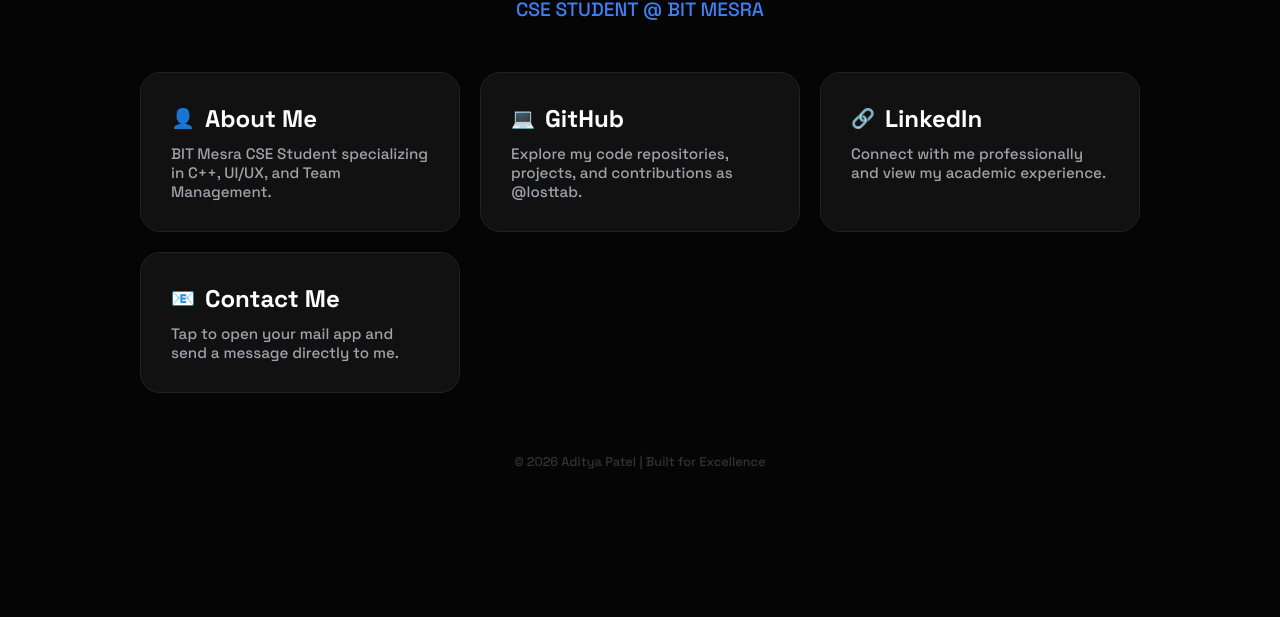
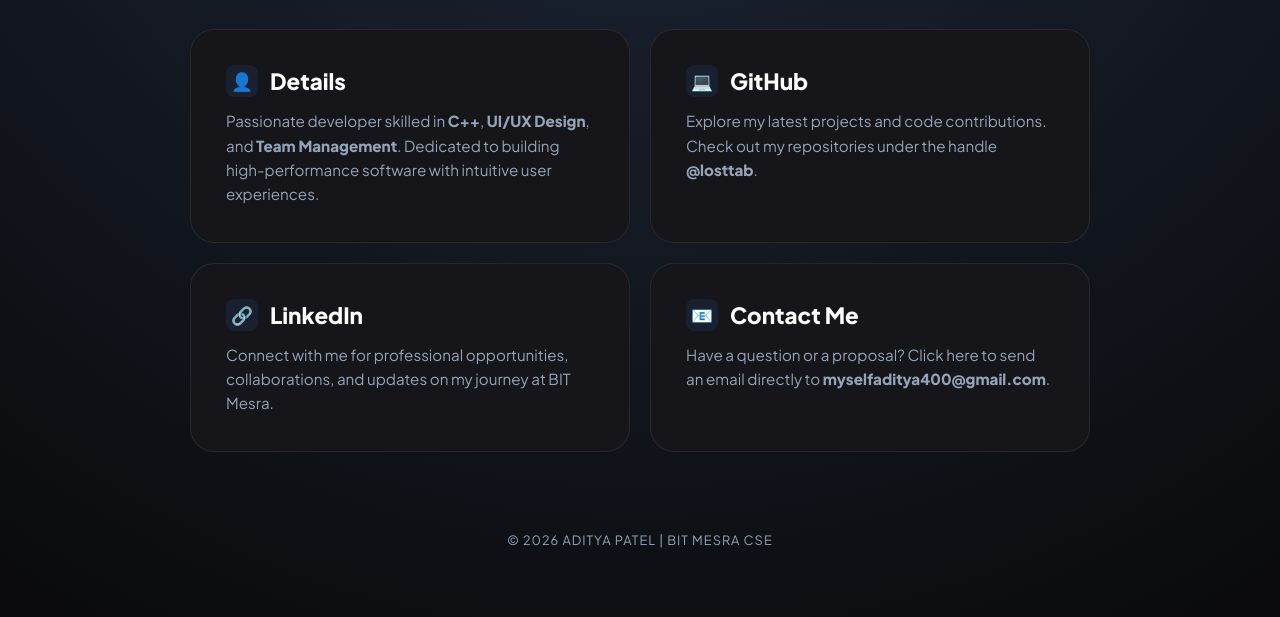
Before and after one commit to losttab/my-portfolio, a plain HTML site: page index.html in a window 1280 px wide. Shown: the part 223-840 px from the top of the page. Before the commit the page ends 800 px from the top, so only its background shows below. Drawn offline with Linux system fonts and the light colour scheme.

Commit message:
Update index.html
Fixed LinkedIn link

```diff
--- a/index.html
+++ b/index.html
@@ -3,98 +3,113 @@
 <head>
     <meta charset="UTF-8">
     <meta name="viewport" content="width=device-width, initial-scale=1.0">
-    <title>Aditya Patel | BIT Mesra</title>
-    <link href="https://fonts.googleapis.com/css2?family=Space+Grotesk:wght@300;500;700&display=swap" rel="stylesheet">
+    <title>Aditya Patel | Portfolio</title>
+    <link href="https://fonts.googleapis.com/css2?family=Plus+Jakarta+Sans:wght@300;400;600;800&display=swap" rel="stylesheet">
     <style>
         :root {
-            --bg: #050505;
-            --card-bg: #111111;
+            --bg: #0a0a0c;
+            --card-bg: #16161a;
             --accent: #3b82f6;
-            --text: #ffffff;
-            --text-dim: #a1a1aa;
+            --text-main: #ffffff;
+            --text-dim: #94a3b8;
+            --border: rgba(255, 255, 255, 0.08);
         }
 
         body {
-            font-family: 'Space Grotesk', sans-serif;
+            font-family: 'Plus Jakarta Sans', sans-serif;
             background-color: var(--bg);
-            color: var(--text);
+            background-image: radial-gradient(circle at 50% -20%, #1e293b, #0a0a0c);
+            color: var(--text-main);
             margin: 0;
             display: flex;
             flex-direction: column;
             align-items: center;
             justify-content: center;
             min-height: 100vh;
-            overflow-x: hidden;
+            padding: 20px;
         }
 
-        /* Initial Hero Section */
-        .hero {
+        /* Hero Section */
+        header {
             text-align: center;
-            margin-bottom: 50px;
+            margin-bottom: 60px;
             animation: fadeIn 1s ease-out;
         }
 
         h1 {
-            font-size: clamp(3rem, 10vw, 5rem);
+            font-size: clamp(2.5rem, 8vw, 4.5rem);
+            font-weight: 800;
             margin: 0;
             letter-spacing: -2px;
-            background: linear-gradient(to bottom, #fff 30%, #666);
+            background: linear-gradient(135deg, #fff 40%, #3b82f6);
             -webkit-background-clip: text;
             -webkit-text-fill-color: transparent;
         }
 
         .tagline {
+            font-size: 1.1rem;
             color: var(--accent);
-            font-weight: 500;
-            font-size: 1.2rem;
+            font-weight: 600;
+            letter-spacing: 2px;
+            text-transform: uppercase;
             margin-top: 10px;
         }
 
-        /* Grid Options */
-        .options-grid {
+        /* Interactive Grid */
+        .grid {
             display: grid;
-            grid-template-columns: repeat(auto-fit, minmax(280px, 1fr));
+            grid-template-columns: repeat(auto-fit, minmax(300px, 1fr));
             gap: 20px;
-            width: 90%;
-            max-width: 1000px;
+            width: 100%;
+            max-width: 900px;
             animation: slideUp 0.8s ease-out;
         }
 
-        .option-card {
+        .card {
             background: var(--card-bg);
-            border: 1px solid #222;
-            padding: 30px;
-            border-radius: 20px;
+            border: 1px solid var(--border);
+            padding: 35px;
+            border-radius: 24px;
             text-decoration: none;
             color: inherit;
-            transition: all 0.4s cubic-bezier(0.175, 0.885, 0.32, 1.275);
+            transition: all 0.4s cubic-bezier(0.23, 1, 0.32, 1);
             position: relative;
-            overflow: hidden;
         }
 
-        .option-card:hover {
+        .card:hover {
+            transform: translateY(-10px);
             border-color: var(--accent);
-            transform: translateY(-10px);
-            background: #161616;
+            box-shadow: 0 20px 40px rgba(0, 0, 0, 0.4);
+            background: #1c1c21;
         }
 
-        .option-card h3 {
-            margin: 0 0 10px 0;
-            font-size: 1.5rem;
+        .card h3 {
+            margin: 0 0 12px 0;
+            font-size: 1.4rem;
+            color: var(--text-main);
             display: flex;
             align-items: center;
-            gap: 10px;
+            gap: 12px;
         }
 
-        .option-card p {
+        .card p {
+            margin: 0;
+            line-height: 1.6;
             color: var(--text-dim);
-            margin: 0;
             font-size: 0.95rem;
         }
 
-        .icon {
-            font-size: 1.2rem;
+        /* Icon Styling */
+        .icon-circle {
+            width: 32px;
+            height: 32px;
+            background: rgba(59, 130, 246, 0.1);
+            border-radius: 8px;
+            display: flex;
+            align-items: center;
+            justify-content: center;
             color: var(--accent);
+            font-size: 1.1rem;
         }
 
         /* Animations */
@@ -104,64 +119,55 @@
         }
 
         @keyframes slideUp {
-            from { opacity: 0; transform: translateY(40px); }
+            from { opacity: 0; transform: translateY(30px); }
             to { opacity: 1; transform: translateY(0); }
         }
 
-        /* Detail Modal Simulation */
-        .details-content {
-            margin-top: 15px;
-            padding-top: 15px;
-            border-top: 1px solid #333;
-            font-size: 0.85rem;
-            display: none;
+        footer {
+            margin-top: 80px;
+            color: var(--text-dim);
+            font-size: 0.8rem;
+            letter-spacing: 1px;
         }
 
-        .option-card:focus .details-content {
-            display: block;
-        }
-
-        footer {
-            margin-top: 60px;
-            color: #333;
-            font-size: 0.8rem;
+        /* Responsive Tweaks */
+        @media (max-width: 600px) {
+            .grid { grid-template-columns: 1fr; }
+            .card { padding: 25px; }
         }
     </style>
 </head>
 <body>
 
-    <section class="hero">
+    <header>
         <h1>ADITYA PATEL</h1>
-        <div class="tagline">CSE STUDENT @ BIT MESRA</div>
-    </section>
+        <div class="tagline">CSE Student @ BIT Mesra</div>
+    </header>
 
-    <div class="options-grid">
-        <div class="option-card" tabindex="0">
-            <h3><span class="icon">👤</span> About Me</h3>
-            <p>BIT Mesra CSE Student specializing in C++, UI/UX, and Team Management.</p>
-            <div class="details-content">
-                Currently focused on building efficient software solutions and exploring the intersection of design and engineering.
-            </div>
+    <div class="grid">
+        <div class="card">
+            <h3><span class="icon-circle">👤</span> Details</h3>
+            <p>Passionate developer skilled in <b>C++</b>, <b>UI/UX Design</b>, and <b>Team Management</b>. Dedicated to building high-performance software with intuitive user experiences.</p>
         </div>
 
-        <a href="https://github.com/losttab" target="_blank" class="option-card">
-            <h3><span class="icon">💻</span> GitHub</h3>
-            <p>Explore my code repositories, projects, and contributions as @losttab.</p>
+        <a href="https://github.com/losttab" target="_blank" class="card">
+            <h3><span class="icon-circle">💻</span> GitHub</h3>
+            <p>Explore my latest projects and code contributions. Check out my repositories under the handle <b>@losttab</b>.</p>
         </a>
 
-        <a href="https://linkedin.com/in/aditya-patel-231006" target="_blank" class="option-card">
-            <h3><span class="icon">🔗</span> LinkedIn</h3>
-            <p>Connect with me professionally and view my academic experience.</p>
+        <a href="https://www.linkedin.com/in/aditya-patel-231006/" target="_blank" class="card">
+            <h3><span class="icon-circle">🔗</span> LinkedIn</h3>
+            <p>Connect with me for professional opportunities, collaborations, and updates on my journey at BIT Mesra.</p>
         </a>
 
-        <a href="mailto:myselfaditya400@gmail.com" class="option-card">
-            <h3><span class="icon">📧</span> Contact Me</h3>
-            <p>Tap to open your mail app and send a message directly to me.</p>
+        <a href="mailto:myselfaditya400@gmail.com" class="card">
+            <h3><span class="icon-circle">📧</span> Contact Me</h3>
+            <p>Have a question or a proposal? Click here to send an email directly to <b>myselfaditya400@gmail.com</b>.</p>
         </a>
     </div>
 
     <footer>
-        &copy; 2026 Aditya Patel | Built for Excellence
+        &copy; 2026 ADITYA PATEL | BIT MESRA CSE
     </footer>
 
 </body>
```
